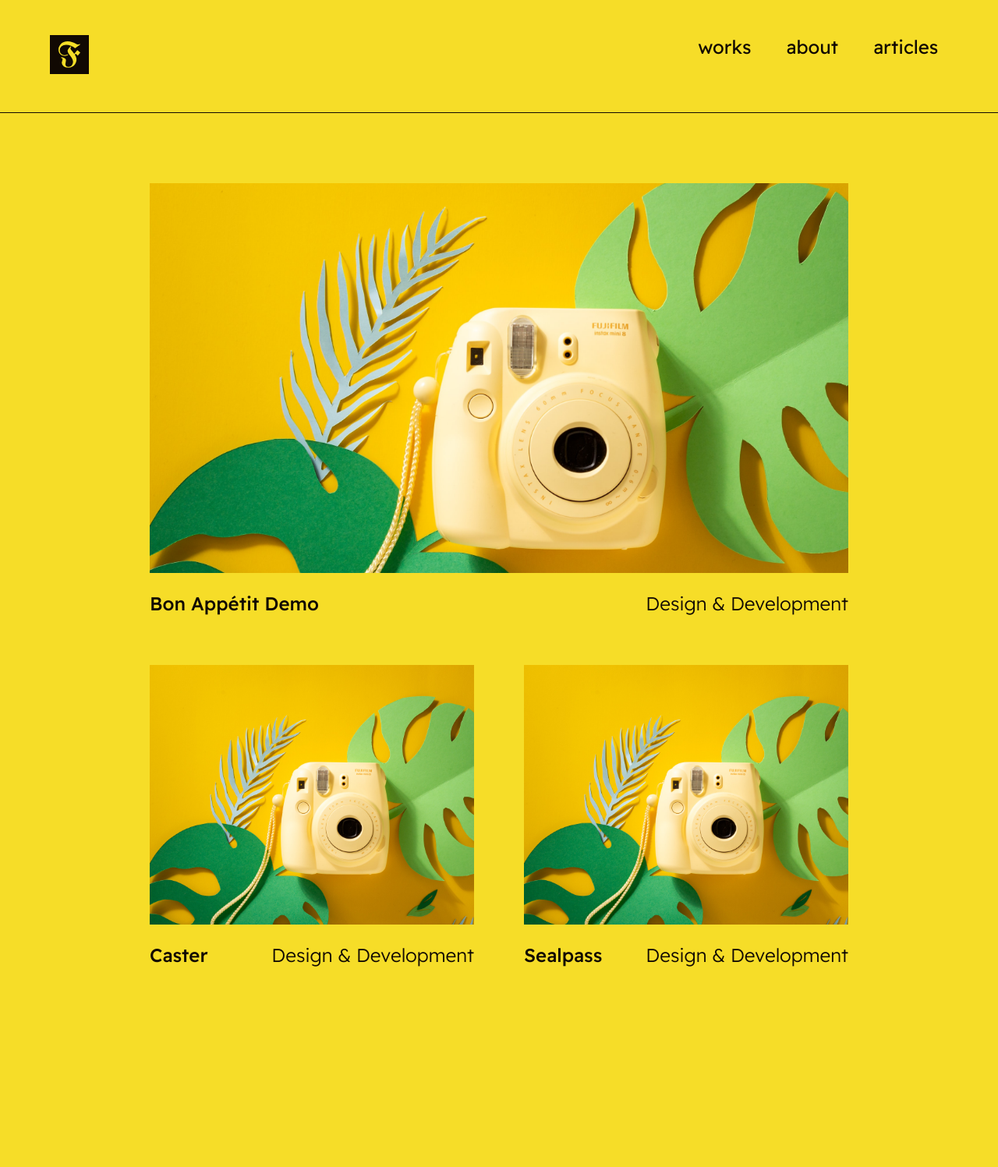
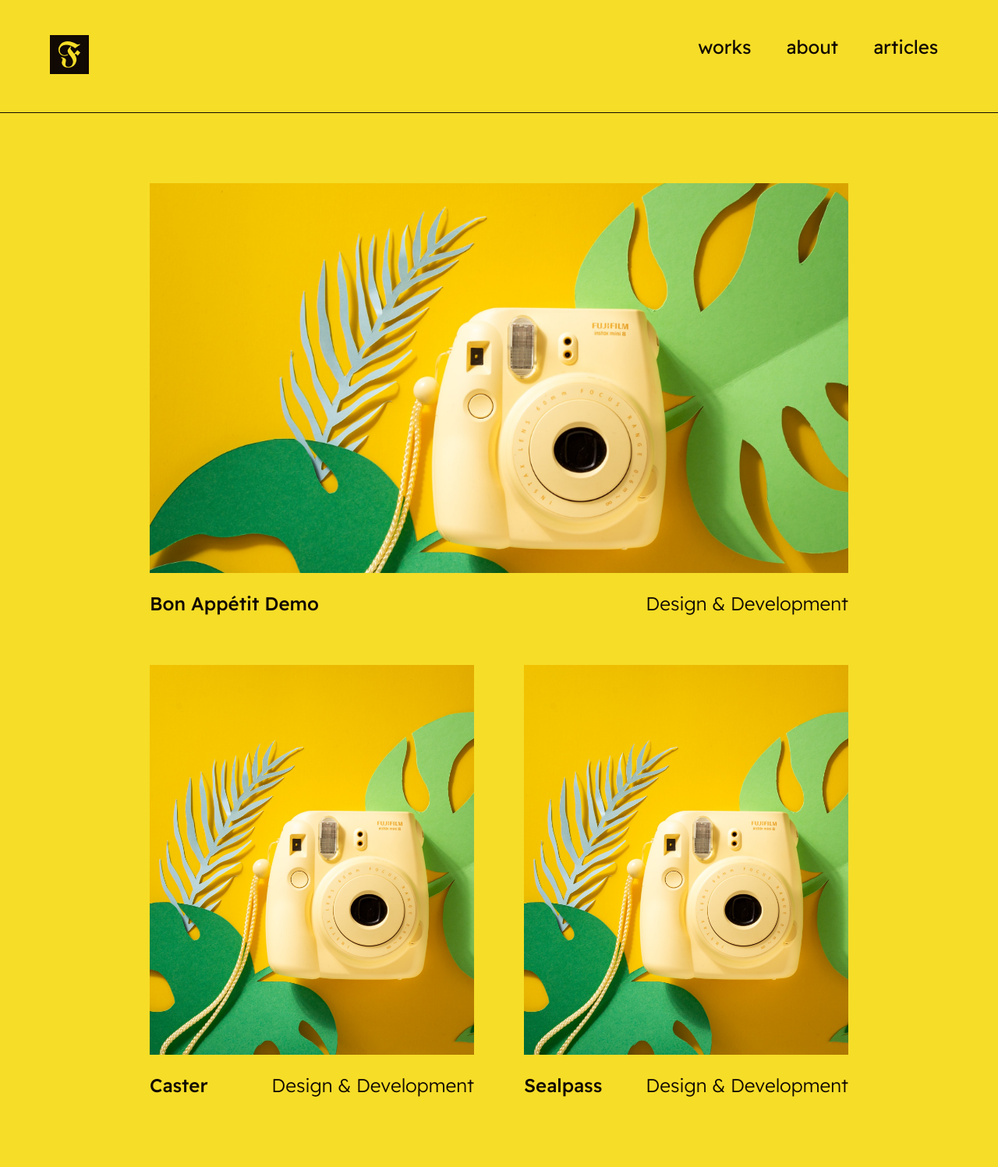
Before and after one commit to franthormel/franthormel.github.io, a Jekyll site: the page built from works.html, in a window 1280 px wide. Shown: the whole page at 78% size. Built offline with Jekyll 4.4.1, drawn with Linux system fonts in a browser that asks for light colours; before the commit the page ends 1330 px from its top, so only the background shows below that.

Commit message:
Grid image size

```diff
--- a/_sass/_works.scss
+++ b/_sass/_works.scss
@@ -4,12 +4,6 @@
 
 .works__featured {
   margin-bottom: 64px;
-}
-
-.works__featured__img {
-  height: 500px;
-  object-fit: cover;
-  width: 100%;
 }
 
 .works__others {
@@ -20,6 +14,7 @@
 }
 
 .works__item__img {
+  height: 500px;
   object-fit: cover;
   width: 100%;
 }
--- a/works.html
+++ b/works.html
@@ -6,7 +6,7 @@
   <div class="works__featured">
     <a href="{{ site.featured_project.url }}" target="_blank">
       <img
-        class="works__featured__img"
+        class="works__item__img"
         src="assets/img/{{ site.featured_project.img }}"
       />
       <section class="works__item__text">
```
